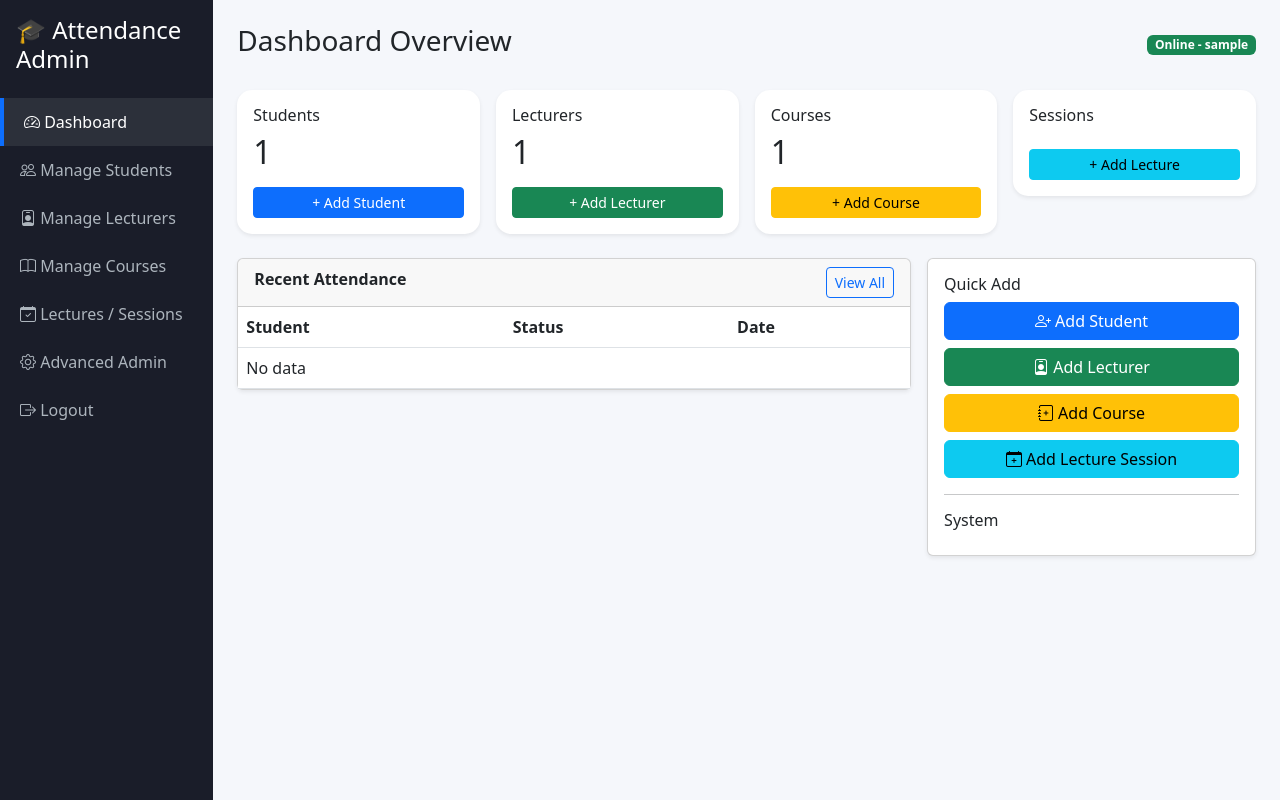
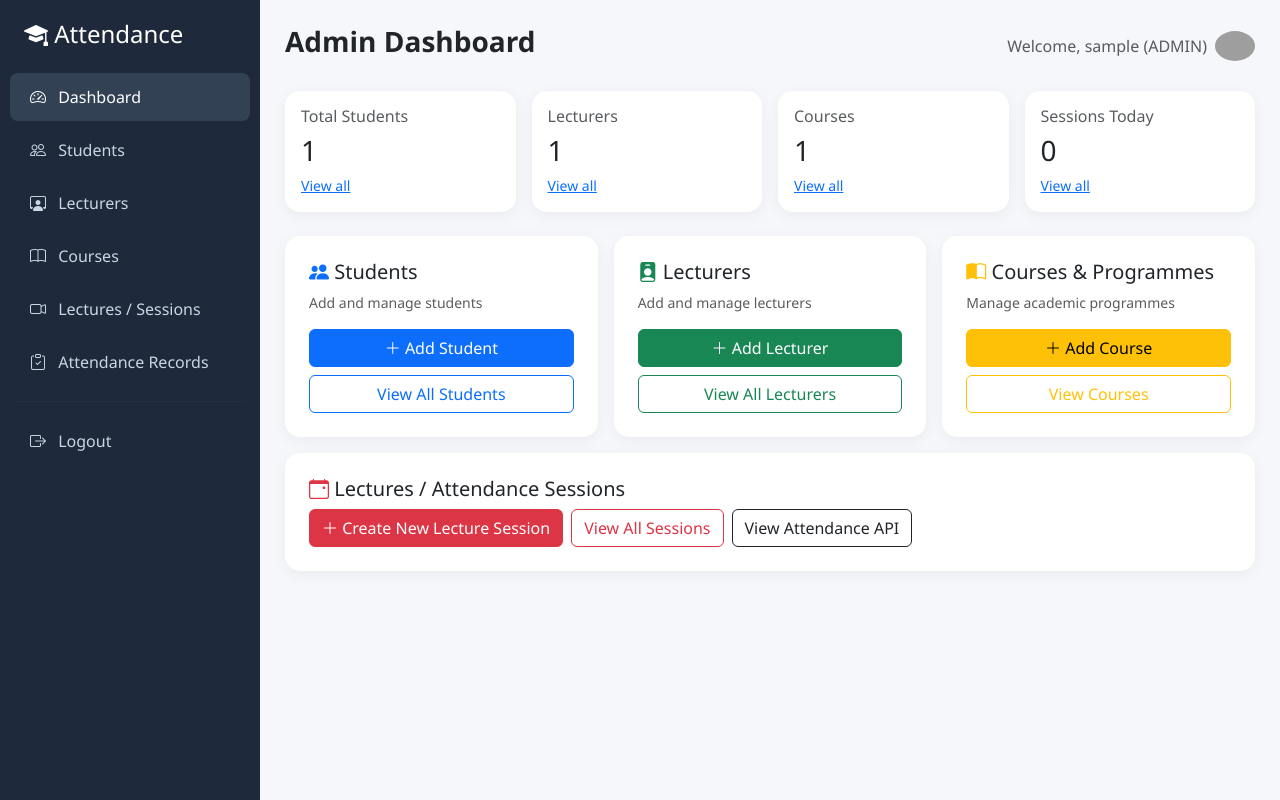
Before and after one commit to khuzaifah812/AttendanceSystem, a Django app: page /dashboard/ in a window 1280 px wide. Run offline with Django 5.2, Linux system fonts and the light colour scheme; a user stored in the database is signed in; tables that the repository leaves empty hold one stand-in row (values such as "Sample post"); grey boxes are pictures that could not be loaded.

Commit message:
fix errors of Not Found

```diff
--- a/accounts/urls.py
+++ b/accounts/urls.py
@@ -1,14 +1,12 @@
 from django.urls import path
-from .views import LoginAPI, LogoutAPI, ProfileAPI, custom_login, admin_dashboard
+from .views import custom_logout, custom_login, admin_dashboard
+from .views import LoginAPI, LogoutAPI, ProfileAPI
 
 urlpatterns=[
-    # WEB login - for browser form at /accounts/login/
     path('login/', custom_login, name='login'),
-
-    # API login - for mobile/app
+    path('logout/', custom_logout, name='web_logout'),
+    path('api-logout/', LogoutAPI.as_view(), name='api_logout'),
     path('api-login/', LoginAPI.as_view(), name='api_login'),
-
-    path('logout/', LogoutAPI.as_view()),
     path('profile/', ProfileAPI.as_view()),
     path('dashboard/', admin_dashboard, name='admin_dashboard'),
 ]
--- a/accounts/views.py
+++ b/accounts/views.py
@@ -110,3 +110,10 @@ def custom_login(request):
             return render(request, 'login.html', {'error': 'Invalid credentials'})
 
     return render(request, 'login.html')
+
+
+from django.contrib.auth import logout
+
+def custom_logout(request):
+    logout(request)
+    return redirect('/')
--- a/templates/admin_dashboard.html
+++ b/templates/admin_dashboard.html
@@ -1,81 +1,100 @@
 <!DOCTYPE html>
-<html>
+<html lang="en">
 <head>
-<meta name="viewport" content="width=device-width, initial-scale=1">
-<link href="https://cdn.jsdelivr.net/npm/bootstrap@5.3.0/dist/css/bootstrap.min.css" rel="stylesheet">
-<link rel="stylesheet" href="https://cdn.jsdelivr.net/npm/bootstrap-icons@1.11.0/font/bootstrap-icons.css">
+<meta charset="UTF-8">
+<meta name="viewport" content="width=device-width, initial-scale=1.0">
+<title>Admin Dashboard - Attendance System</title>
+<link href="https://cdn.jsdelivr.net/npm/bootstrap@5.3.2/dist/css/bootstrap.min.css" rel="stylesheet">
+<link href="https://cdn.jsdelivr.net/npm/bootstrap-icons@1.11.1/font/bootstrap-icons.css" rel="stylesheet">
 <style>
-.sidebar { min-height:100vh; background:#1a1d29; }
-.sidebar a { color:#adb5bd; text-decoration:none; padding:12px 20px; display:block; }
-.sidebar a:hover, .sidebar a.active { background:#2c303a; color:white; border-left:4px solid #0d6efd; }
-.card-stat { border:none; border-radius:15px; }
-@media(max-width:768px){ .sidebar{min-height:auto} }
+  body{background:#f5f7fb; font-family: 'Segoe UI', sans-serif;}
+  .sidebar{width:260px; min-height:100vh; background:#1e293b; position:fixed; left:0; top:0; padding-top:20px;}
+  .sidebar a{color:#cbd5e1; text-decoration:none; display:block; padding:12px 20px; border-radius:8px; margin:5px 10px;}
+  .sidebar a:hover, .sidebar a.active{background:#334155; color:#fff;}
+  .main{margin-left:260px; padding:25px;}
+  .card-stat{border:0; border-radius:15px; box-shadow:0 4px 15px rgba(0,0,0,0.05);}
+  @media(max-width:768px){.sidebar{width:100%; position:relative; min-height:auto;} .main{margin-left:0;}}
 </style>
 </head>
 <body>
-<div class="container-fluid">
-<div class="row">
 
-<!-- SIDEBAR -->
-<div class="col-md-2 sidebar p-0">
-  <h4 class="text-white p-3">🎓 Attendance Admin</h4>
-  <a href="{% url 'admin_dashboard' %}" class="active"><i class="bi bi-speedometer2"></i> Dashboard</a>
-  <a href="/admin/accounts/student/"><i class="bi bi-people"></i> Manage Students</a>
-  <a href="/admin/accounts/lecturer/"><i class="bi bi-person-badge"></i> Manage Lecturers</a>
-  <a href="/admin/courses/course/"><i class="bi bi-book"></i> Manage Courses</a>
-  <a href="/admin/attendance/attendancesession/"><i class="bi bi-calendar-check"></i> Lectures / Sessions</a>
-  <a href="/admin/"><i class="bi bi-gear"></i> Advanced Admin</a>
-  <a href="/accounts/logout/"><i class="bi bi-box-arrow-right"></i> Logout</a>
+<div class="sidebar">
+  <h4 class="text-white px-4 mb-4"><i class="bi bi-mortarboard-fill"></i> Attendance</h4>
+  <a href="/dashboard/" class="active"><i class="bi bi-speedometer2 me-2"></i> Dashboard</a>
+  <a href="/manage/students/"><i class="bi bi-people me-2"></i> Students</a>
+  <a href="/manage/lecturers/"><i class="bi bi-person-workspace me-2"></i> Lecturers</a>
+  <a href="/manage/courses/"><i class="bi bi-book me-2"></i> Courses</a>
+  <a href="/manage/lectures/"><i class="bi bi-camera-video me-2"></i> Lectures / Sessions</a>
+  <a href="/api/attendance/"><i class="bi bi-clipboard-check me-2"></i> Attendance Records</a>
+  <hr style="border-color:#334155; margin:15px;">
+  <a href="/accounts/logout/"><i class="bi bi-box-arrow-right me-2"></i> Logout</a>
 </div>
 
-<!-- MAIN -->
-<div class="col-md-10 p-4" style="background:#f5f7fb; min-height:100vh;">
+<div class="main">
+  <!-- Top Bar -->
   <div class="d-flex justify-content-between align-items-center mb-4">
-    <h3>Dashboard Overview</h3>
-    <span class="badge bg-success">Online - {{ request.user.username }}</span>
+    <h3 class="fw-bold">Admin Dashboard</h3>
+    <div class="d-flex align-items-center gap-2">
+      <span class="text-muted">Welcome, {{ request.user.username }} ({{ request.user.role }})</span>
+      <img src="https://ui-avatars.com/api/?name={{ request.user.username }}&background=0D8ABC&color=fff" class="rounded-circle" width="40">
+    </div>
   </div>
 
-  <!-- STATS -->
+  {% block content %}
+  <!-- Stats -->
   <div class="row g-3 mb-4">
-    <div class="col-6 col-md-3"><div class="card card-stat p-3 shadow-sm"><h6>Students</h6><h2>{{ total_students }}</h2><a href="/admin/accounts/student/add/" class="btn btn-sm btn-primary mt-2">+ Add Student</a></div></div>
-    <div class="col-6 col-md-3"><div class="card card-stat p-3 shadow-sm"><h6>Lecturers</h6><h2>{{ total_lecturers }}</h2><a href="/admin/accounts/lecturer/add/" class="btn btn-sm btn-success mt-2">+ Add Lecturer</a></div></div>
-    <div class="col-6 col-md-3"><div class="card card-stat p-3 shadow-sm"><h6>Courses</h6><h2>{{ total_courses }}</h2><a href="/admin/courses/course/add/" class="btn btn-sm btn-warning mt-2">+ Add Course</a></div></div>
-    <div class="col-6 col-md-3"><div class="card card-stat p-3 shadow-sm"><h6>Sessions</h6><h2>{{ total_sessions }}</h2><a href="/admin/attendance/attendancesession/add/" class="btn btn-sm btn-info mt-2">+ Add Lecture</a></div></div>
+    <div class="col-md-3 col-6"><div class="card card-stat p-3"><h6 class="text-muted">Total Students</h6><h3>{{ total_students|default:"0" }}</h3><a href="/manage/students/" class="small">View all</a></div></div>
+    <div class="col-md-3 col-6"><div class="card card-stat p-3"><h6 class="text-muted">Lecturers</h6><h3>{{ total_lecturers|default:"0" }}</h3><a href="/manage/lecturers/" class="small">View all</a></div></div>
+    <div class="col-md-3 col-6"><div class="card card-stat p-3"><h6 class="text-muted">Courses</h6><h3>{{ total_courses|default:"0" }}</h3><a href="/manage/courses/" class="small">View all</a></div></div>
+    <div class="col-md-3 col-6"><div class="card card-stat p-3"><h6 class="text-muted">Sessions Today</h6><h3>{{ total_sessions|default:"0" }}</h3><a href="/manage/lectures/" class="small">View all</a></div></div>
   </div>
 
-  <!-- QUICK ACTIONS + RECENT -->
+  <!-- Action Buttons - NO MORE /admin/ -->
   <div class="row g-3">
-    <div class="col-md-8">
-      <div class="card shadow-sm">
-        <div class="card-header d-flex justify-content-between"><b>Recent Attendance</b><a href="/admin/attendance/attendancerecord/" class="btn btn-sm btn-outline-primary">View All</a></div>
-        <div class="table-responsive">
-        <table class="table table-hover mb-0">
-          <tr><th>Student</th><th>Status</th><th>Date</th></tr>
-          {% for r in recent_attendance %}
-          <tr><td>{{ r.student.full_name }}</td><td><span class="badge bg-success">{{ r.status }}</span></td><td>{{ r.timestamp|default:r.id }}</td></tr>
-          {% empty %}<tr><td colspan="3">No data</td></tr>{% endfor %}
-        </table>
+    <div class="col-md-4">
+      <div class="card p-4 card-stat h-100">
+        <h5><i class="bi bi-people-fill text-primary"></i> Students</h5>
+        <p class="text-muted small">Add and manage students</p>
+        <div class="d-grid gap-2">
+          <a href="/manage/students/add/" class="btn btn-primary"><i class="bi bi-plus-lg"></i> Add Student</a>
+          <a href="/manage/students/" class="btn btn-outline-primary">View All Students</a>
         </div>
       </div>
     </div>
     <div class="col-md-4">
-      <div class="card shadow-sm p-3">
-        <h6>Quick Add</h6>
+      <div class="card p-4 card-stat h-100">
+        <h5><i class="bi bi-person-badge-fill text-success"></i> Lecturers</h5>
+        <p class="text-muted small">Add and manage lecturers</p>
         <div class="d-grid gap-2">
-          <a href="/admin/accounts/student/add/" class="btn btn-primary"><i class="bi bi-person-plus"></i> Add Student</a>
-          <a href="/admin/accounts/lecturer/add/" class="btn btn-success"><i class="bi bi-person-badge"></i> Add Lecturer</a>
-          <a href="/admin/courses/course/add/" class="btn btn-warning"><i class="bi bi-journal-plus"></i> Add Course</a>
-          <a href="/admin/attendance/attendancesession/add/" class="btn btn-info"><i class="bi bi-calendar-plus"></i> Add Lecture Session</a>
+          <a href="/manage/lecturers/add/" class="btn btn-success"><i class="bi bi-plus-lg"></i> Add Lecturer</a>
+          <a href="/manage/lecturers/" class="btn btn-outline-success">View All Lecturers</a>
         </div>
-        <hr>
-        <h6>System</h6>
+      </div>
+    </div>
+    <div class="col-md-4">
+      <div class="card p-4 card-stat h-100">
+        <h5><i class="bi bi-book-half text-warning"></i> Courses & Programmes</h5>
+        <p class="text-muted small">Manage academic programmes</p>
+        <div class="d-grid gap-2">
+          <a href="/manage/courses/add/" class="btn btn-warning"><i class="bi bi-plus-lg"></i> Add Course</a>
+          <a href="/manage/courses/" class="btn btn-outline-warning">View Courses</a>
+        </div>
+      </div>
+    </div>
+    <div class="col-md-12 mt-3">
+      <div class="card p-4 card-stat">
+        <h5><i class="bi bi-calendar-event text-danger"></i> Lectures / Attendance Sessions</h5>
 
+        <div class="d-flex gap-2 flex-wrap">
+          <a href="/manage/lectures/add/" class="btn btn-danger"><i class="bi bi-plus-lg"></i> Create New Lecture Session</a>
+          <a href="/manage/lectures/" class="btn btn-outline-danger">View All Sessions</a>
+          <a href="/api/attendance/" class="btn btn-outline-dark">View Attendance API</a>
+        </div>
       </div>
     </div>
   </div>
+  {% endblock %}
+</div>
 
-</div>
-</div>
-</div>
 </body>
 </html>
```
